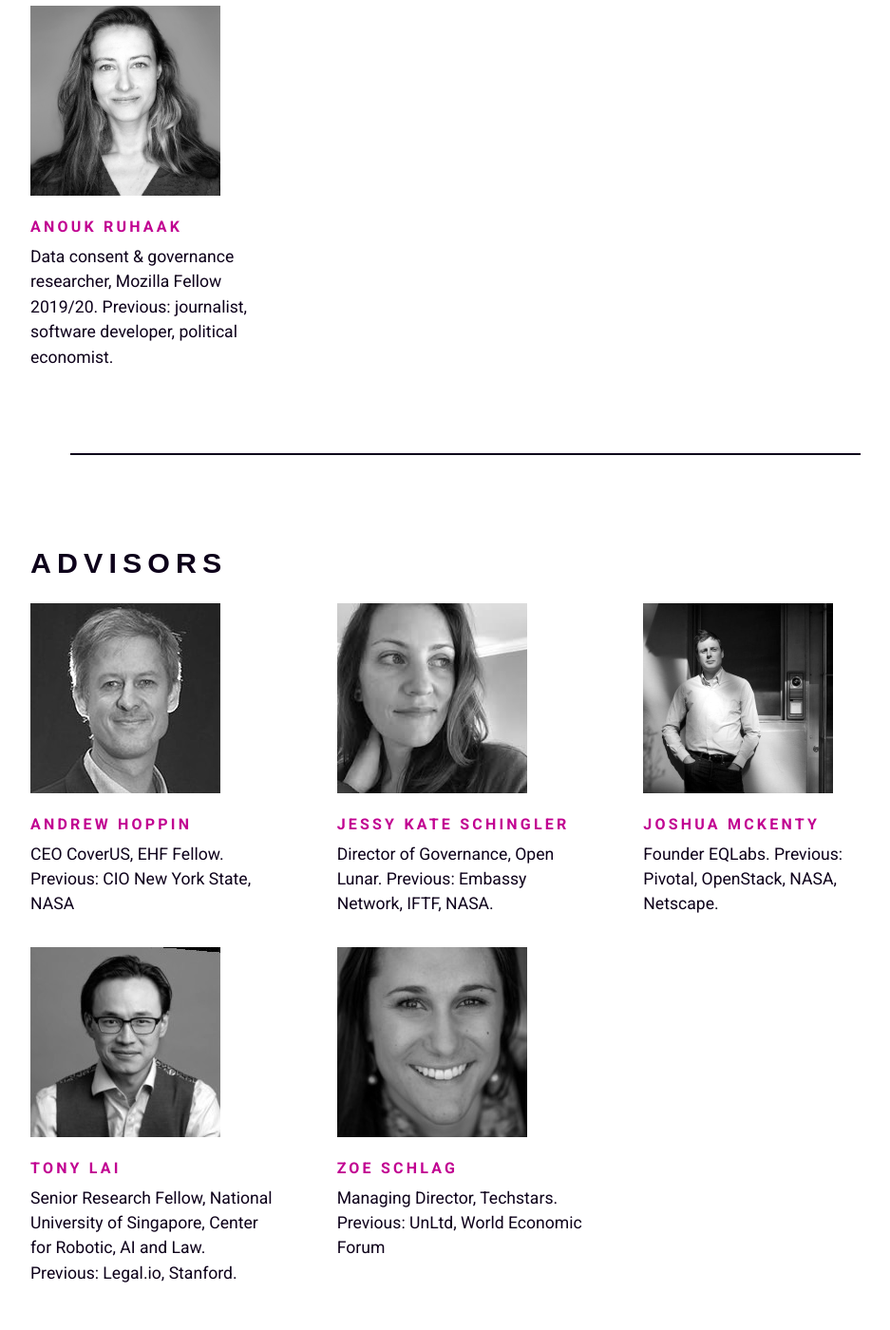
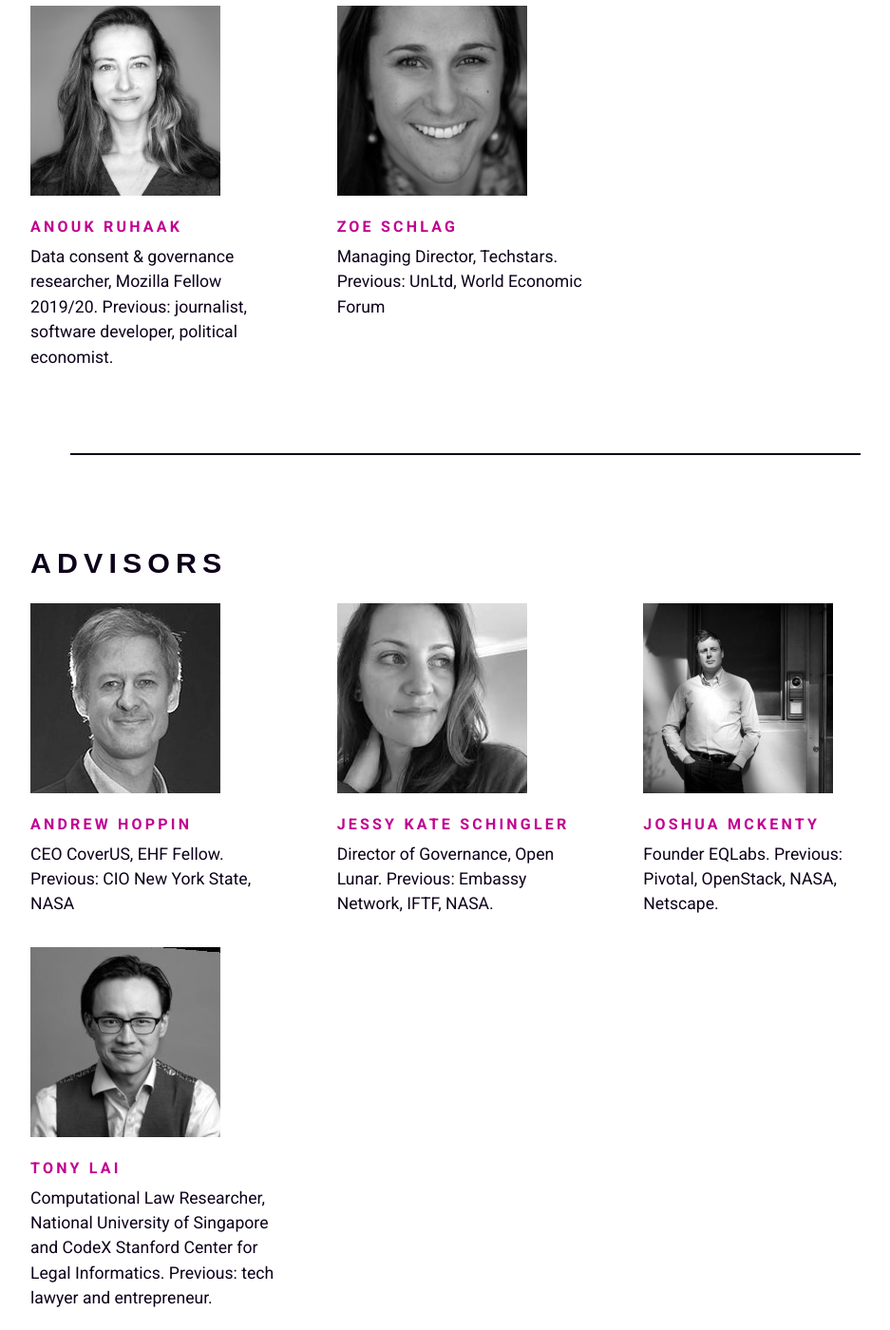
Before and after one commit to thegcdc/thegcdc.github.io, a Jekyll site: the page built from index.html, in a window 1280 px wide and 1400 px high, scrolled down 2213 px. Shown: the whole window at 95% size, without its empty margins (156-1093 px from the left). Built offline with Jekyll 4.4.1, drawn with Linux system fonts in a browser that asks for light colours; nearby versions of some CDN libraries; some web fonts are replaced; comment, search, counter and statistics services are not loaded.

Commit message:
bio update

```diff
--- a/index.html
+++ b/index.html
@@ -65,6 +65,12 @@
             <h4 class="responsive-h4 caps">Anouk Ruhaak</h4>
             <p>Data consent & governance researcher, Mozilla Fellow 2019/20. Previous: journalist, software developer, political economist.</p>
           </div>
+
+             <div class="sm-col sm-col-4 px3 py1">
+            <img src="../image/zoe.jpg" width="200px" height="200px">
+            <h4 class="responsive-h4 caps">Zoe Schlag</h4>
+            <p>Managing Director, Techstars. Previous: UnLtd, World Economic Forum</p>
+          </div>
       </div>
     </div>
   </section>
@@ -106,13 +112,7 @@
            <div class="sm-col sm-col-4 px3 py1">
             <img src="../image/tony.jpg" width="200px" height="200px">
             <h4 class="responsive-h4 caps">Tony Lai</h4>
-            <p>Senior Research Fellow, National University of Singapore, Center for Robotic, AI and Law. Previous: Legal.io, Stanford.</p>
-          </div>
-
-            <div class="sm-col sm-col-4 px3 py1">
-            <img src="../image/zoe.jpg" width="200px" height="200px">
-            <h4 class="responsive-h4 caps">Zoe Schlag</h4>
-            <p>Managing Director, Techstars. Previous: UnLtd, World Economic Forum</p>
+            <p>Computational Law Researcher, National University of Singapore and CodeX Stanford Center for Legal Informatics. Previous: tech lawyer and entrepreneur.</p>
           </div>
 
       </div>
```
